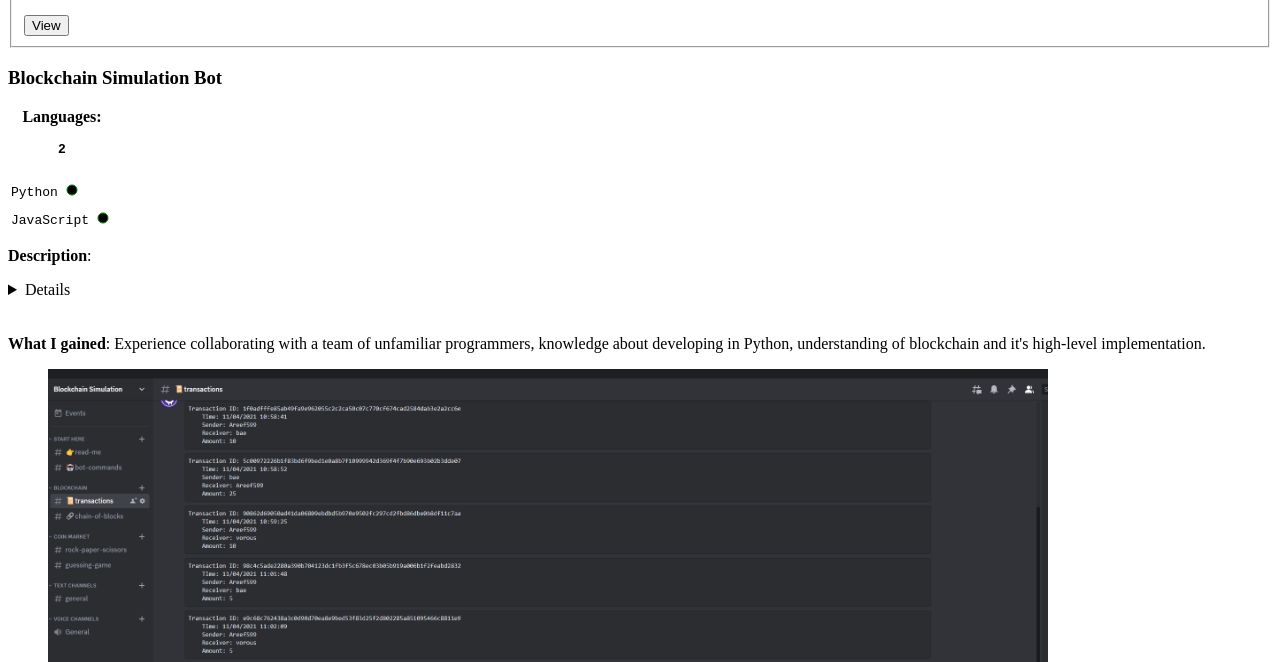
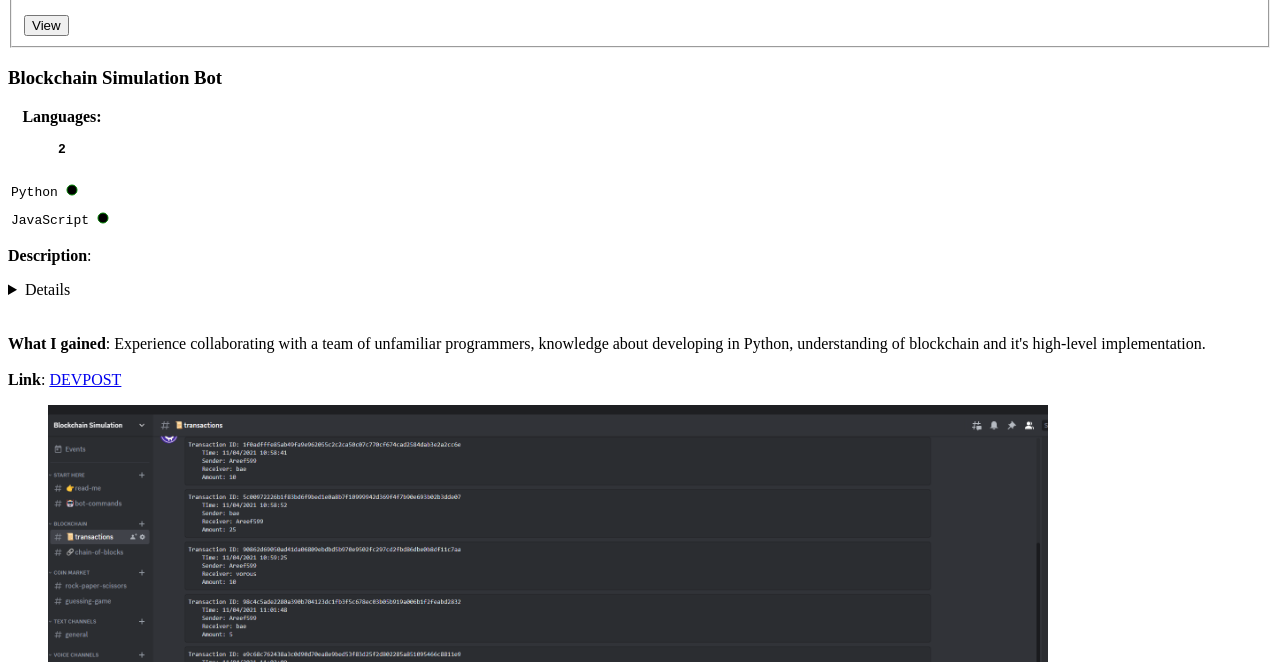
Before and after one commit to trnick/personal_website, a plain HTML site: page projects.html in a window 1280 px wide. Shown: the part 138-800 px from the top of the page. Drawn offline with Linux system fonts and the light colour scheme.

Commit message:
added link

```diff
--- a/projects.html
+++ b/projects.html
@@ -91,6 +91,9 @@
                 <br>
                 <b>What I gained</b>: Experience collaborating with a team of unfamiliar programmers, knowledge about developing in Python,
                 understanding of blockchain and it's high-level implementation.
+                <br>
+                <br>
+                <b>Link</b>: <a href="https://devpost.com/software/blockchain-simulation">DEVPOST</a>
             </p>
 
             <figure>
```
